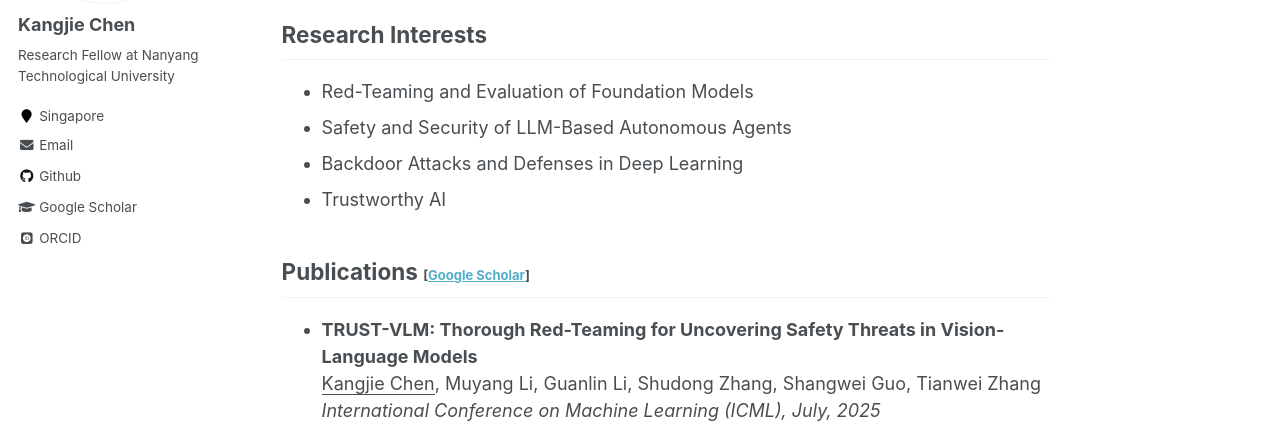
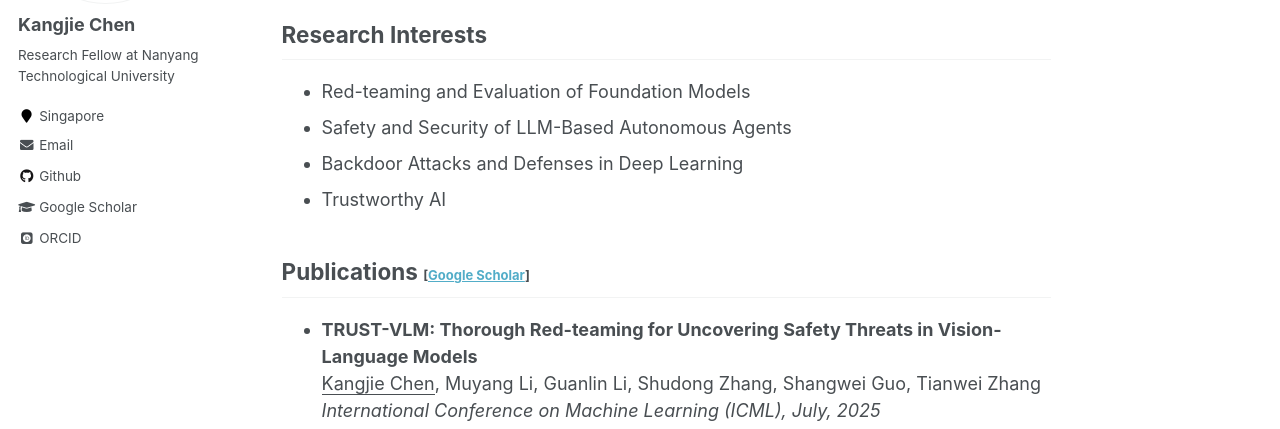
Before and after one commit to kangjie-chen/kangjie-chen.github.io, a Jekyll site: the page built from _pages/about.md, in a window 1280 px wide and 900 px high. Shown: the part 304-733 px from the top of the window. Built offline with Jekyll 4.4.1, drawn with Linux system fonts in a browser that asks for light colours; some web fonts are replaced.

```diff
--- a/_pages/about.md
+++ b/_pages/about.md
@@ -13,7 +13,7 @@ redirect_from:
 I am currently a Research Fellow at [Digital Trust Centre](https://www.ntu.edu.sg/dtc), Nanyang Technological University, Singapore. I received my Ph.D. degree at Nanyang Technological University, advised by Prof. [Tianwei Zhang](https://personal.ntu.edu.sg/tianwei.zhang/index.html). Before that, I received my M.Eng. degree from Tianjin University under the supervision of Prof. [Jianye Hao](http://www.icdai.org/jianye.html) and B.Eng. degree from University of Electronic Science and Technology of China.
 
 ## Research Interests
-- Red-Teaming and Evaluation of Foundation Models
+- Red-teaming and Evaluation of Foundation Models
 - Safety and Security of LLM-Based Autonomous Agents
 - Backdoor Attacks and Defenses in Deep Learning
 - Trustworthy AI
@@ -21,7 +21,7 @@ I am currently a Research Fellow at [Digital Trust Centre](https://www.ntu.edu.s
 
 ## Publications <span style="font-size:small;">[[Google Scholar](https://scholar.google.com/citations?user=vEPnP6oAAAAJ)]</span>
 
-- **TRUST-VLM: Thorough Red-Teaming for Uncovering Safety Threats in Vision-Language Models**
+- **TRUST-VLM: Thorough Red-teaming for Uncovering Safety Threats in Vision-Language Models**
   <br/>
   <u>Kangjie Chen</u>, Muyang Li, Guanlin Li, Shudong Zhang, Shangwei Guo, Tianwei Zhang
   <br/>
```
